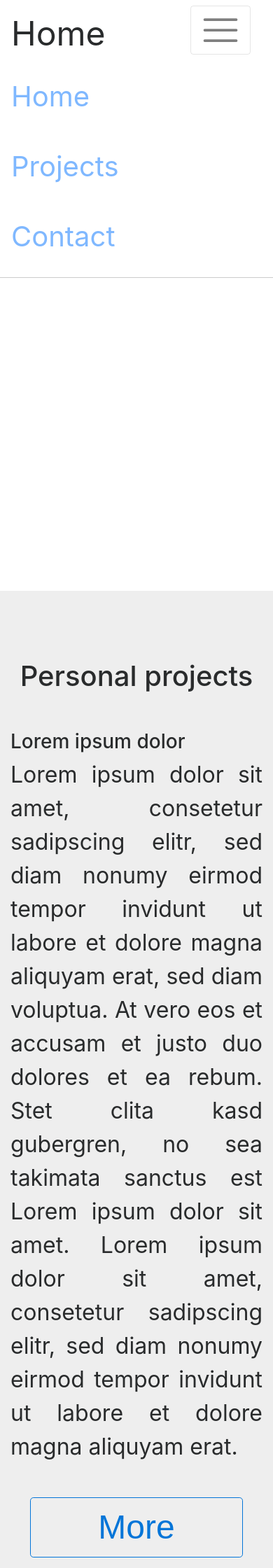
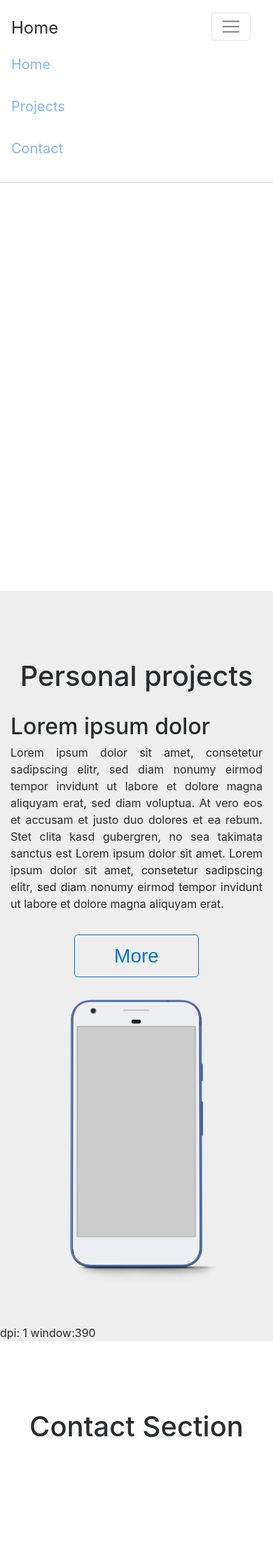
Before and after one commit to jgawrylkowicz/jgawrylkowicz.github.io, a PHP site: page / in a window 390 px wide, after a click that opens the changed part. Shown: the top 2240 px of the page at 70% size. After the commit the page ends 2053 px from the top, so only its background shows below. Run offline with PHP 8.4, Linux system fonts and the light colour scheme.

Commit message:
update mobile support

```diff
--- a/css/scrolling-nav.css
+++ b/css/scrolling-nav.css
@@ -1,9 +1,5 @@
 
 /*
-   TODO better responsive window support
-    for example iPhone 5
-    for 576 , 575,  574 differences
-    xs <576 , s >= 576 , m >= 768 , l >= 992, xl >= 1200
 
    TODO update media queries the devices, add android
     Do not design media queries for specific devices
@@ -63,6 +59,7 @@ section{
     min-height: 100%;
     padding-top: 100px;
     text-align: center;
+    font-size: 1em;
 }
 
 .intro-section {
@@ -84,14 +81,6 @@ section{
     margin: auto;
 }
 
-
-@media screen and (max-resolution: 2dppx),
-screen and (-webkit-max-device-pixel-ratio: 2){
-
-    section {
-        font-size: 1em;
-    }
-
 .navbar.navbar-light {
     background-color: var(--navbar-color);
     border-bottom: 1px solid var(--navbar-border-botom);
@@ -101,7 +90,6 @@ screen and (-webkit-max-device-pixel-ratio: 2){
     color: var(--theme-color);
     display: -webkit-box;
 }
-
 
 .btn-lg {
     padding-right: 2em;
@@ -122,10 +110,6 @@ screen and (-webkit-max-device-pixel-ratio: 2){
 
     .navbar{
         height: 80px;
-        }
-
-        .navbar-light .navbar-brand {
-            display: none;
     }
 
     .navbar-light .navbar-nav .nav-link {
@@ -180,109 +164,48 @@ screen and (-webkit-max-device-pixel-ratio: 2){
 
     .navbar-light .container {
         position: relative;
+        padding-top: 10px;
+        padding-bottom: 10px;
         width: 100%;
+    }
+}
+
+
+@media screen and (min-resolution: 2dppx) and (orientation: portrait),
+screen and (-webkit-min-device-pixel-ratio: 2) and (orientation: portrait){
+
+    .phone-background {
+        max-height: 100%; min-width: 100%;
+    }
+    /* Android  */
+    @media (max-width: 992px) {
+        body{
+            font-size: 2em;
+        }
+    }
+
+    /*iPad*/
+    @media (max-width: 768px) {
+        body{
+            font-size: 1.5em;
+        }
+    }
+
+    /*e.g. iPhone 6*/
+    @media (max-width: 375px) {
+        body{
+            font-size: 1em;
         }
     }
 }
 
-/*XDDPI Screens*/
+/*iOS */
+@media screen and (min-resolution: 2.5dppx) and (orientation: portrait),
+screen and (-webkit-min-device-pixel-ratio: 2.5) and (orientation: portrait){
 
-@media screen and (max-resolution: 3dppx),
-screen and (-webkit-max-device-pixel-ratio: 3){
-
-    section {
-        font-size: 2em;
-    }
-
-    .navbar.navbar-light {
-        background-color: var(--navbar-color);
-        border-bottom: 1px solid var(--navbar-border-botom);
-    }
-
-    .navbar-light .navbar-nav .nav-link{
-        color: var(--theme-color);
-        display: -webkit-box;
-    }
-
-
-    .btn-lg {
-        padding-right: 2em;
-        padding-left: 2em;
-    }
-
-    .button-wrapper {
-        padding-top: 1em;
-        padding-bottom: 1em;
-    }
-
-    .phone-background {
-        height: auto; width: auto;
-        max-height: 100%;   max-width: 100%;
-    }
-
-    @media (min-width: 992px) {
-
-        .navbar{
-            height: 80px;
-        }
-
-        .navbar-light .navbar-brand {
-            display: none;
-        }
-
-        .navbar-light .navbar-nav .nav-link {
-            height: 80px;
-            width: 100px;
-            font-size: 1.2em;
-            -webkit-box-pack: center;
-            -webkit-box-align: center;
-            border-bottom: 3px solid transparent;
-        }
-
-        .navbar-light .navbar-nav > li > a:hover,
-        .navbar-light .navbar-nav > li > a:focus {
-            border-bottom: 3px solid var(--theme-color);
-        }
-
-    }
-
-    /*Collapsed navbar for retina displays*/
-    @media (max-width: 992px){
-
-        .navbar-light .navbar-nav .nav-link {
-            height: 100px;
-            font-size: 2.5em;
-            -webkit-box-pack: justify;
-            -webkit-box-align: center;
-            border-bottom: none;
-        }
-
-        .navbar-light .navbar-nav > li > a:hover,
-        .navbar-light .navbar-nav > li > a:focus {
-            border-bottom: none;
-        }
-
-        .navbar-light .navbar-brand {
-            color: var(--theme-color);
-            font-size: 3em;
-        }
-
-        .navbar-light .navbar-toggler {
-            font-size: 2.5em;
-        }
-
-        .btn-lg {
-            font-size: 1.5em;
-        }
-
-        .button-wrapper {
-            text-align: center;
-
-        }
-
-        .navbar-light .container {
-            position: relative;
-            width: 100%;
+    @media (max-width: 992px) {
+        body{
+            font-size: 1em;
         }
     }
 }
--- a/index.html
+++ b/index.html
@@ -6,7 +6,7 @@
     <meta charset="utf-8">
     <meta http-equiv="X-UA-Compatible" content="IE=edge">
     <meta name="viewport" content="width=device-width, initial-scale=1">
-    <meta content="width=device-width,initial-scale=1" name="viewport" />
+    <meta content="width=device-width,initial-scale=1, user-scalable=no" name="viewport" />
     <meta name="description" content="">
     <meta name="author" content="">
 
@@ -94,7 +94,7 @@
                         <div class="col-xl-6 col-lg-6 col-md-12 col-sm-12 col-12">
                             <div style="text-align: justify;">
 
-                                <h3 >Lorem ipsum dolor</h3>
+                                <h2 >Lorem ipsum dolor</h2>
                                 <p>
                                     Lorem ipsum dolor sit amet, consetetur sadipscing elitr, sed diam nonumy eirmod tempor
                                     invidunt ut labore et dolore magna aliquyam erat, sed diam voluptua. At vero eos et accusam
```
Lines whose indentation alone changed are shown as unchanged.
